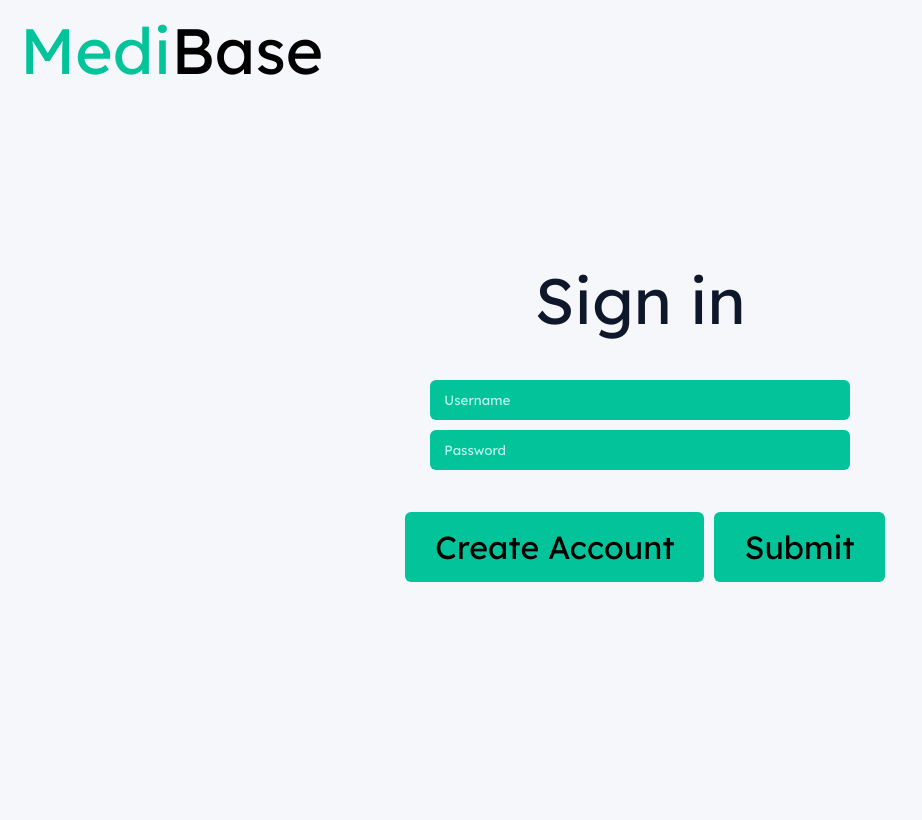
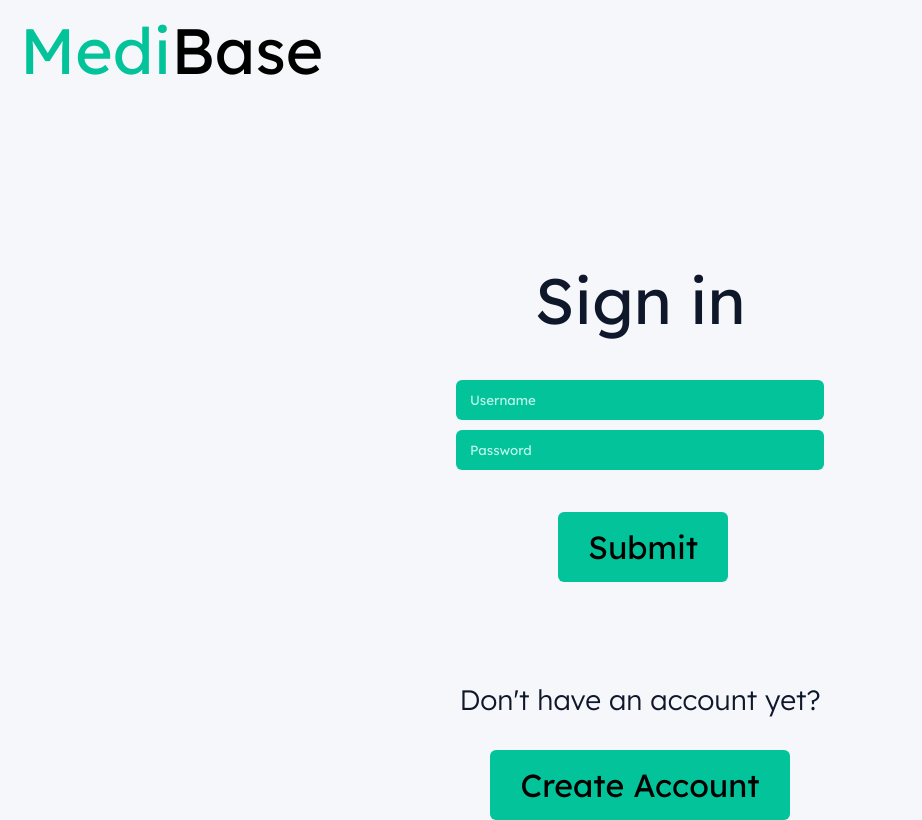
Before and after one commit to ForteV/cs321-team9, a React (Vite) app in the folder Components/ui/: page /login in a window 1280 px wide. Shown: the whole page, without its empty margins (0-922 px from the left). Built offline with nearby package versions, Linux system fonts and the light colour scheme.

Commit message:
Added create account function

```diff
--- /dev/null
+++ b/Components/ui/src/components/Pages/CreateAccount.css
@@ -0,0 +1,38 @@
+.createAccountPage {
+    position: fixed;
+    top: 0;
+    left: 0;
+    width: 100%;
+    height: 100%;
+    background-color: rgba(0, 0, 0, 0.2);
+
+
+    display: flex;
+    justify-content: center;
+    align-items: center;
+}
+
+.popup-inner {
+    position: relative;
+    padding: 32px;
+    width: 100%;
+    max-width: 640px;
+    background-color: white;
+    border-radius: 6px;
+}
+
+.popup-inner .close {
+    position: absolute;
+    top: 16px;
+    right: 16px;
+    background: #02C39A;
+    font-family: "Lexend", sans-serif;
+    font-size: 16px;
+    border-radius: 6px;
+    border: none;
+    cursor: pointer;
+    text-decoration: none;
+    padding: 12px 20px 12px;
+    color: black;
+    transition: background-color 100ms ease, color 100ms ease;
+}
--- /dev/null
+++ b/Components/ui/src/components/Pages/CreateAccount.jsx
@@ -0,0 +1,19 @@
+import React from 'react'
+import "./CreateAccount.css";
+
+export default function CreateAccount(props) {
+    return (props.trigger) ? (
+        <div className="createAccountPage">
+            <form className="popup-inner">
+                <h4>Create Account</h4>
+                <button onClick={() => props.setTrigger(false)}className="close button">Close</button>
+                    <input name="displayname" placeholder="Name" type="text" required />
+                    <input name="username" placeholder="Username" type="text" required />
+                    <input name="password" placeholder="Password" type="password" required />
+                    <input name="dob" placeholder="Date of Birth" type="text" required />
+                    { props.children }
+                <button onClick={() => props.setTrigger(false)}className="button tertiary">Submit</button>
+            </form>
+        </div>
+    ) : null;
+}
--- a/Components/ui/src/components/Pages/Login.css
+++ b/Components/ui/src/components/Pages/Login.css
@@ -27,7 +27,6 @@
     max-width: 420px;
     padding: 12px 14px;
     margin-bottom: 10px;
-    margin-left: 35px;
     background: #02C39A;
     color:white;
     border-style: none;
@@ -50,7 +49,7 @@
     text-decoration: none;
     padding: 15px 30px 15px;
     margin-top: 20px;
-    margin-left: 10px;
+    margin-left: 102px;
     color: black;
     transition: background-color 100ms ease, color 100ms ease;
 }
@@ -59,3 +58,53 @@
     background-color: #005744;
     color: white;
 }
+
+.logInPage .accountCreation {
+    align-items: center;
+    justify-content: center;
+    text-align: center;
+}
+
+.logInPage h3 {
+    font-weight: 300;
+    text-align: center;
+    margin-top: 100px;
+}
+
+.logInPage .button.secondary {
+    background: #02C39A;
+    font-family: "Lexend", sans-serif;
+    font-size: 32px;
+    border-radius: 6px;
+    border: none;
+    cursor: pointer;
+    text-decoration: none;
+    padding: 15px 30px 15px;
+    margin-top: 5px;
+    color: black;
+    transition: background-color 100ms ease, color 100ms ease;
+}
+
+.logInPage .button.secondary:hover {
+    background-color: #005744;
+    color: white;
+}
+
+.logInPage .button.tertiary {
+    background: #02C39A;
+    font-family: "Lexend", sans-serif;
+    font-size: 28px;
+    border-radius: 6px;
+    border: none;
+    cursor: pointer;
+    text-decoration: none;
+    padding: 15px 30px 15px;
+    margin-top: 5px;
+    color: black;
+    transition: background-color 100ms ease, color 100ms ease;
+}
+
+.logInPage .button.tertiary:hover {
+    background-color: #005744;
+    color: white;
+}
--- a/Components/ui/src/components/Pages/Login.jsx
+++ b/Components/ui/src/components/Pages/Login.jsx
@@ -1,6 +1,8 @@
 import React from "react";
 import { useNavigate } from "react-router-dom";
+import { useState } from 'react';
 import "./Login.css";
+import CreateAccount from "./CreateAccount.jsx";
 
 export default function Login() {
   const navigate = useNavigate();
@@ -10,6 +12,11 @@ export default function Login() {
     // perform real auth here, for now just mark authenticated
     localStorage.setItem("authenticated", "1");
     navigate("/app", { replace: true });
+  }
+
+  const [buttonPopup, setButtonPopup] = useState(false);
+  function handleAccountCreation() {
+
   }
 
   return (
@@ -27,10 +34,17 @@ export default function Login() {
           <input name="password" placeholder="Password" type="password" required />
         </div>
         <div className="submissions">
-          <button type="submit" className="button primary">Create Account</button>
           <button type="submit" className="button primary">Submit</button>
         </div>
       </form>
+
+      <div className="accountCreation">
+        <h3>Don't have an account yet?</h3>
+        <button onClick={() => setButtonPopup(true)} className="button secondary">Create Account</button>
+        <CreateAccount trigger={buttonPopup} setTrigger={setButtonPopup}>
+
+        </CreateAccount>
+      </div>
     </div>
   );
 }
```
